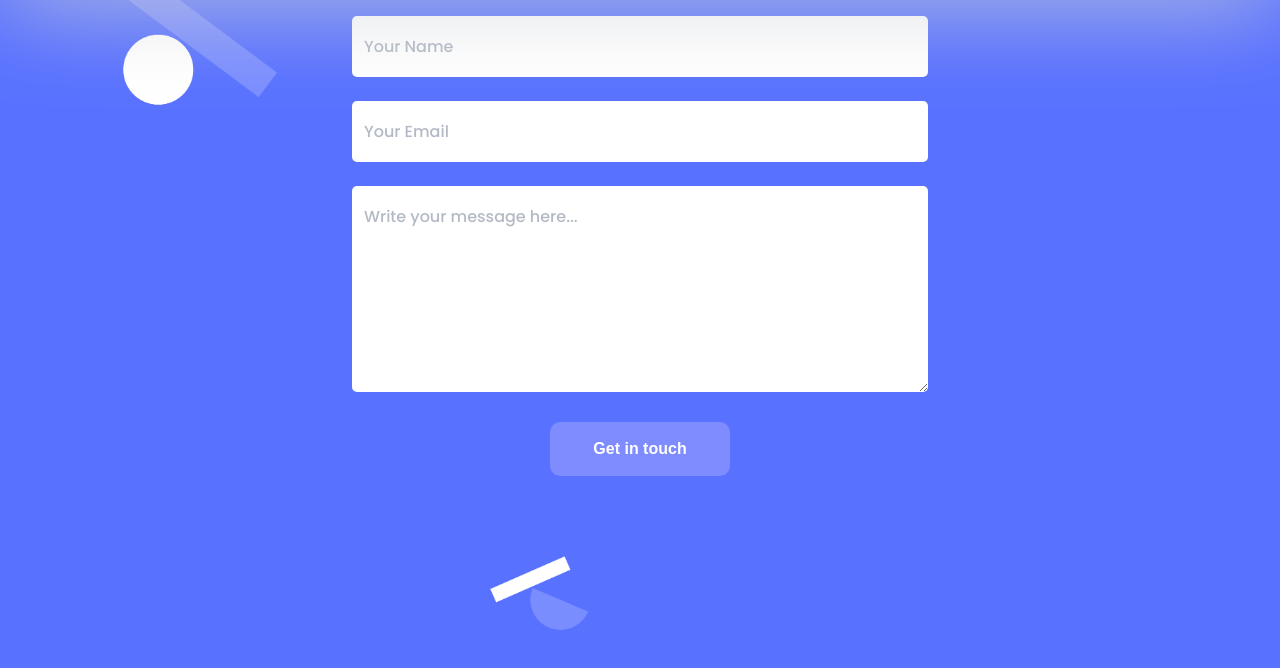
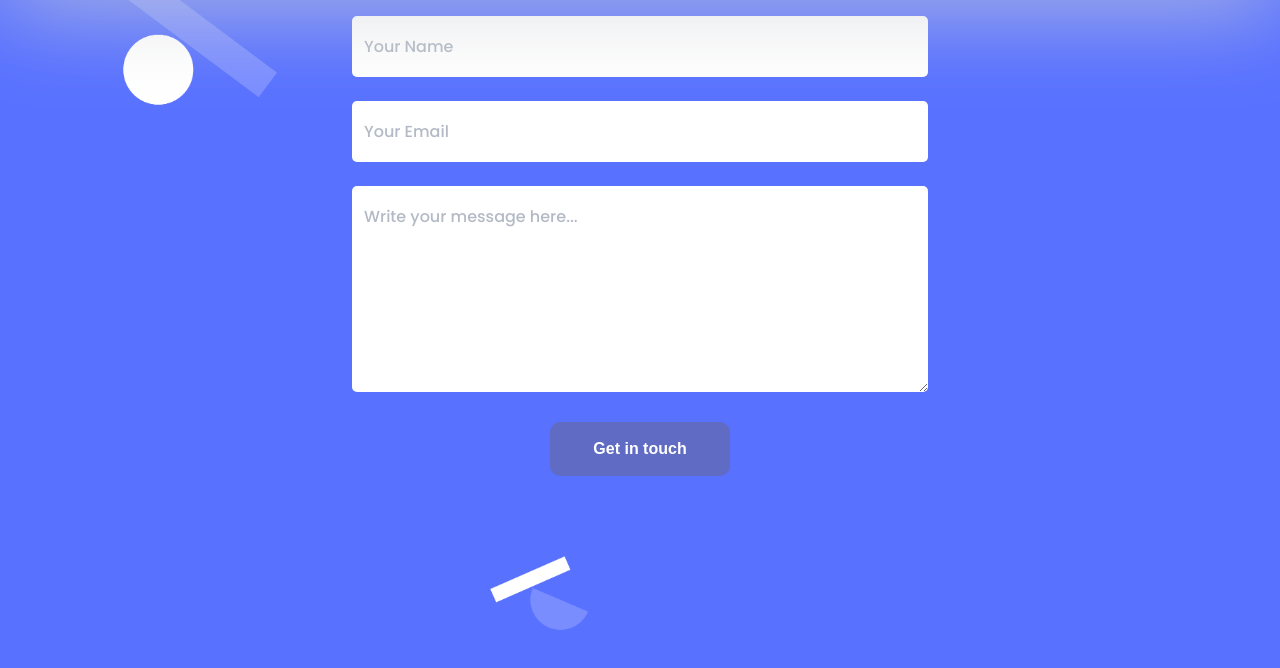
Before and after one commit to alvaroiporre/My-Portfolio, a website: page index.html in a window 1280 px wide. In both pictures the pointer is over the button "Get in touch". Shown: the part 4842-5510 px from the top of the page. Drawn offline with Linux system fonts and the light colour scheme.

Commit message:
Fix constrast color in footer_button class

```diff
--- a/styles.css
+++ b/styles.css
@@ -323,6 +323,11 @@ li {
   padding: 5%;
 }
 
+.footer_button:hover {
+  color: white;
+  background: #606bc3;
+}
+
 @media screen and (min-width: 768px) {
   .navbar {
     position: fixed;
```
